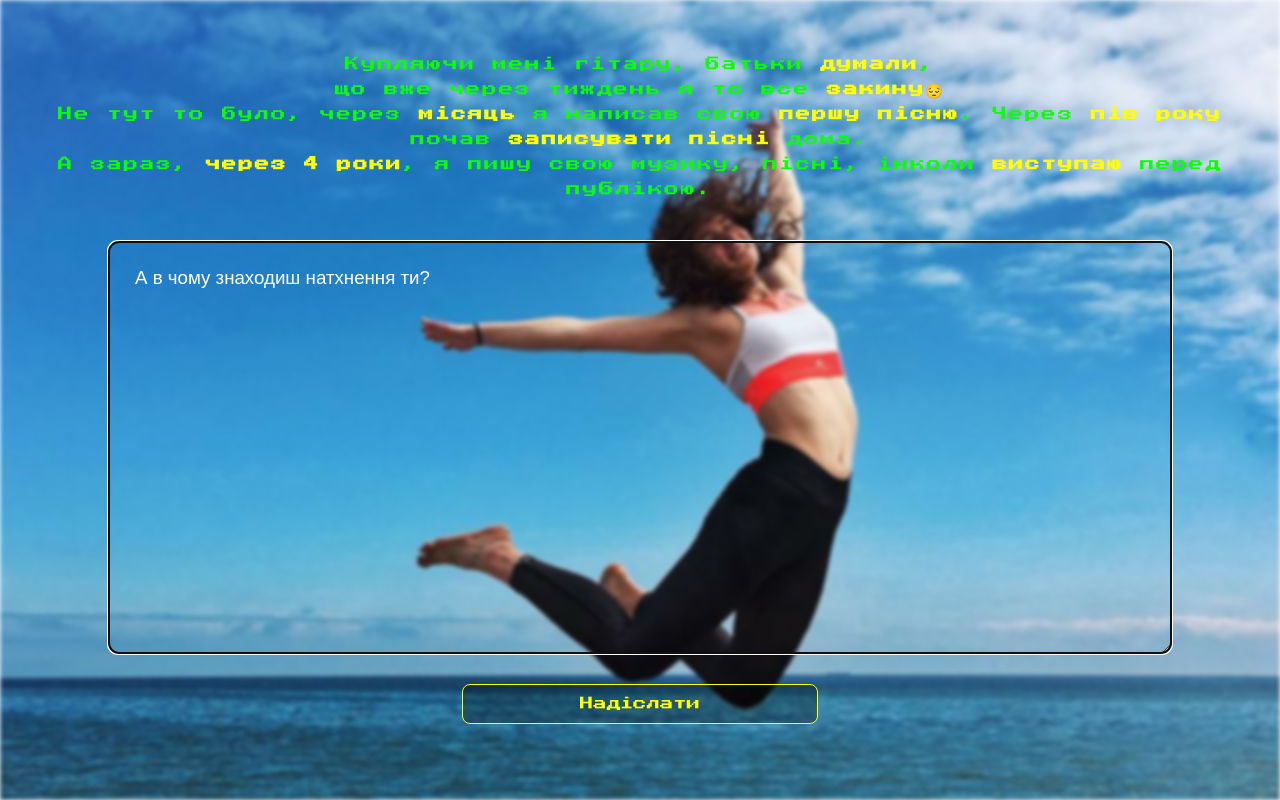
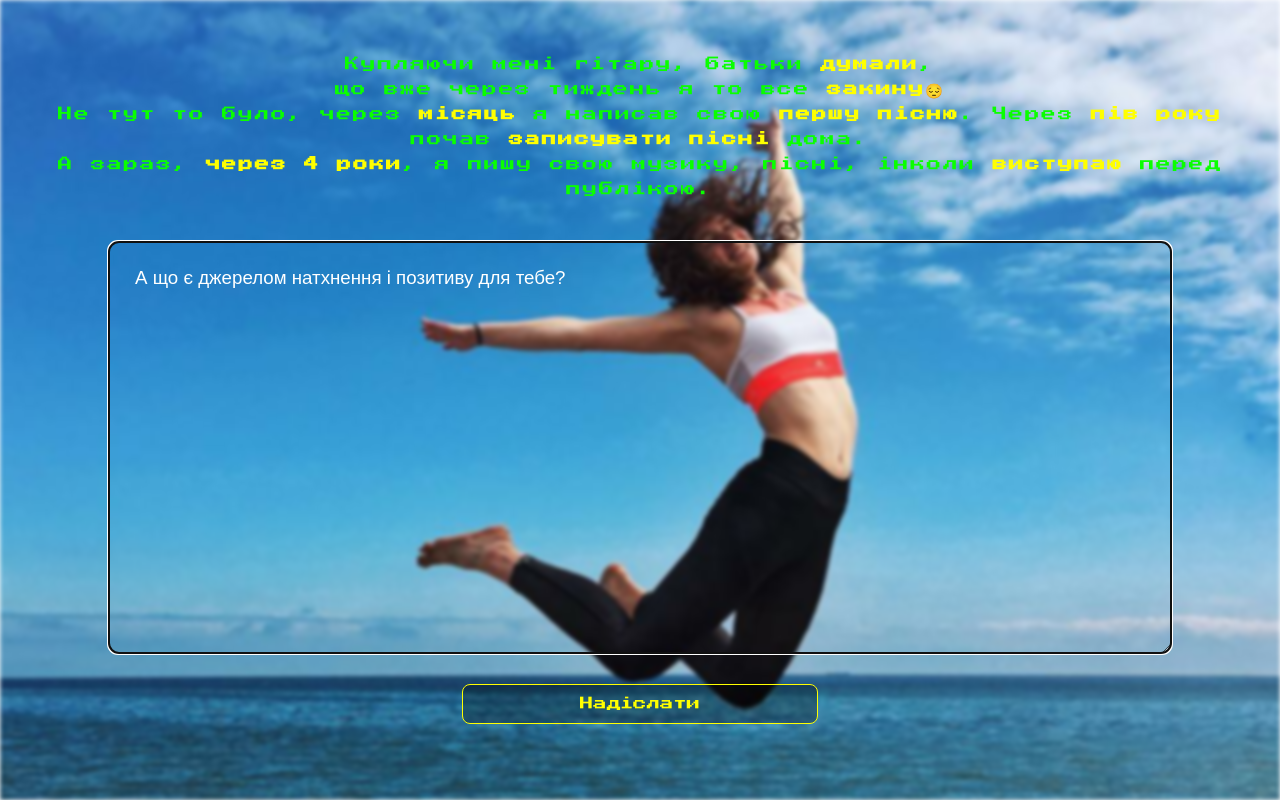
Before and after one commit to BarsOneK/Quest, a Django app: page /info_5/ in a window 1280 px wide. Run offline with Django 3.2, Linux system fonts and the light colour scheme.

Commit message:
Update info5.html

```diff
--- a/mysite/templates/main/task_5/info5.html
+++ b/mysite/templates/main/task_5/info5.html
@@ -24,7 +24,7 @@
 
     {% csrf_token %}
 
-    <textarea autofocus placeholder="А в чому знаходиш натхнення ти?" name = "text"></textarea>
+    <textarea autofocus placeholder="А що є джерелом натхнення і позитиву для тебе?" name = "text"></textarea>
     <button onclick="document.location='{% url 'quest:final' %}'" type="submit" name="button" >Надіслати</button>
 
   </form>
```
